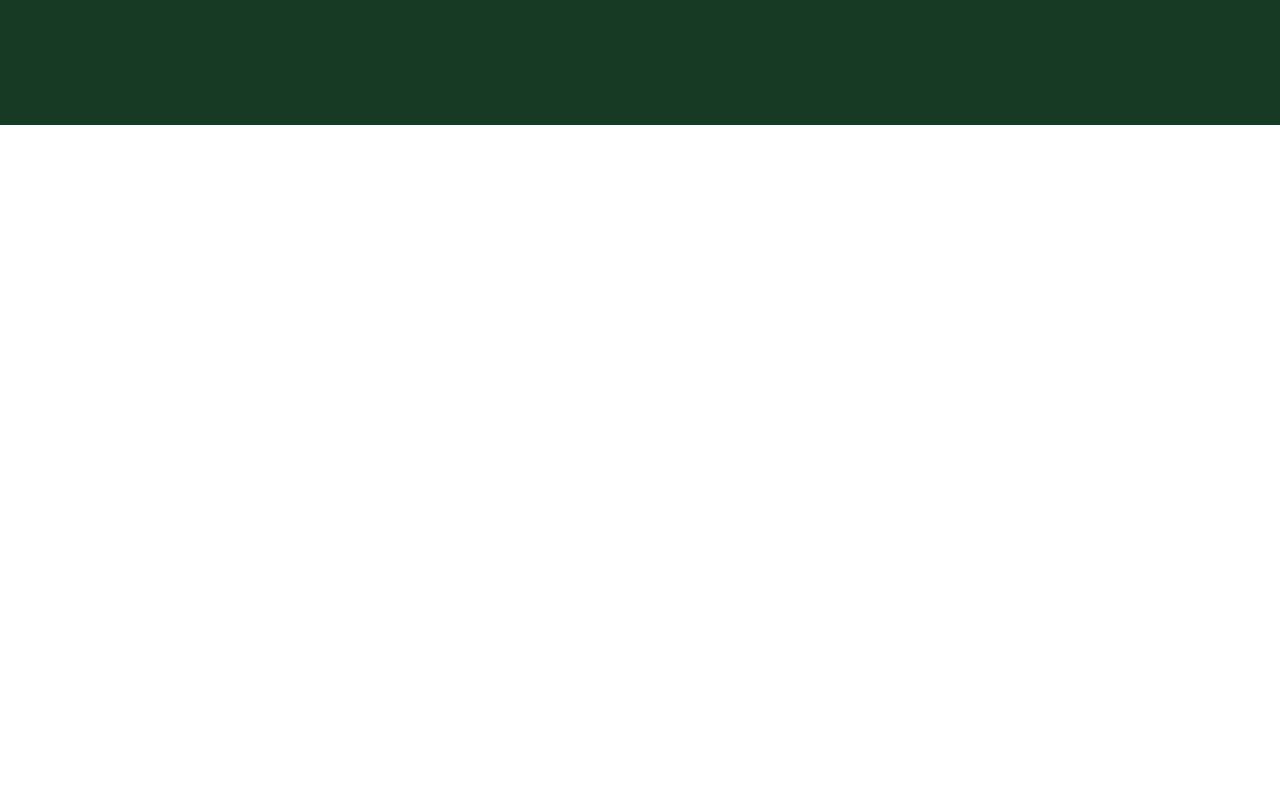
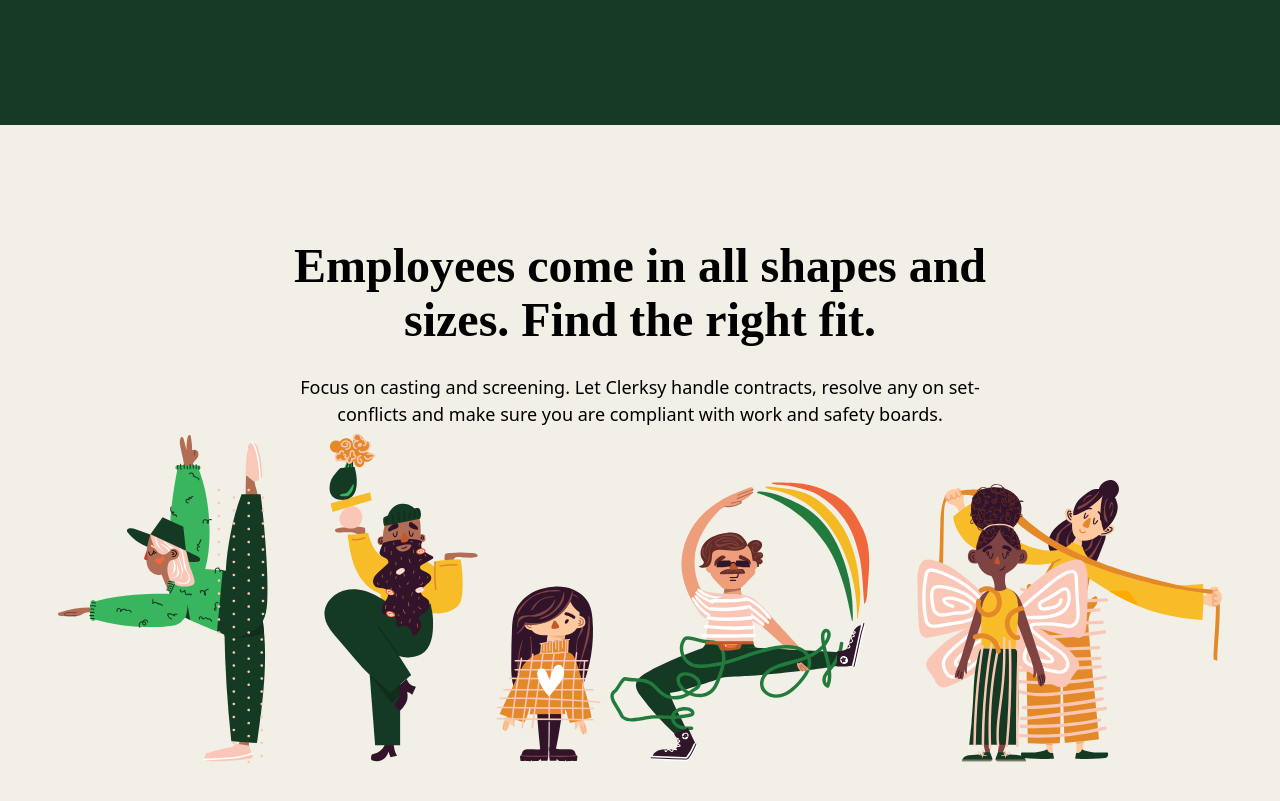
Before and after one commit to Vitaliy-Savkov/react-app, a React (Create React App) app: page / in a window 1280 px wide. Shown: the part 2480-3281 px from the top of the page. Before the commit the page ends 2605 px from the top, so only its background shows below. Built offline with nearby package versions, Linux system fonts and the light colour scheme.

Commit message:
add eployees component

```diff
--- a/src/App.js
+++ b/src/App.js
@@ -4,6 +4,7 @@ import Header from "./components/Header";
 import Workplace from "./components/Workplace";
 import Partners from "./components/Partners";
 import Quality from "./components/Quality";
+import Employees from "./components/Employees";
 
 function App() {
   return (
@@ -12,6 +13,7 @@ function App() {
       <Workplace />
       <Partners />
       <Quality />
+      <Employees />
     </div>
   );
 }
--- /dev/null
+++ b/src/components/Employees.js
@@ -0,0 +1,50 @@
+import emloyeesImg from "../assets/employees.svg";
+import styled from "@emotion/styled";
+
+
+const Container = styled.div`
+    background-color: #F2EFE6;
+    font-family: 'Noto Sans';
+    font-style: normal;
+    font-weight: 400;
+    font-size: 18px;
+    line-height: 27px;
+    display: flex;
+    align-items: center;
+    flex-direction: column;
+
+    & > h2 {
+        font-family: 'Recoleta';
+        font-style: normal;
+        font-weight: 600;
+        font-size: 48px;
+        line-height: 54px;
+        width: 739px;
+        margin: 114px 0 27px 0;
+    }
+
+    & > p {
+        width: 720px;
+        margin: 0;
+    }
+`
+
+const ImgContainer = styled.div`
+    margin: 0 0 135px 0;
+`
+
+const Employees = () => {
+    return (
+    <Container>
+        <h2>Employees come in all shapes and sizes. Find the right fit.</h2>
+        <p>Focus on casting and screening. Let Clerksy handle contracts,
+            resolve any on set-conflicts and make sure you are compliant with work and safety boards.
+        </p>
+        <ImgContainer>
+            <img src={emloyeesImg} />
+        </ImgContainer>
+    </Container>
+    );
+}
+
+export default Employees;
```
Also changed, not shown: src/assets/employees.svg (added).
